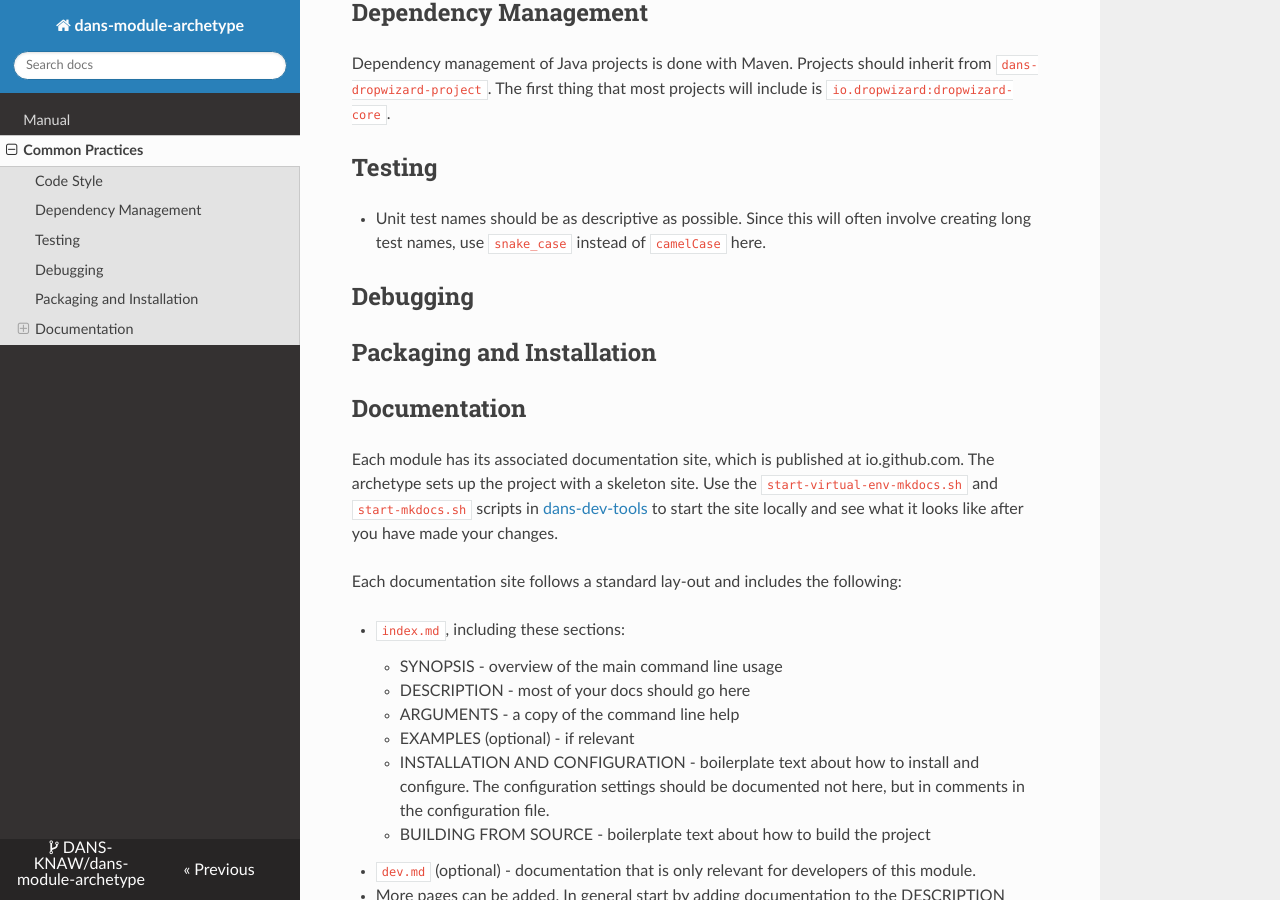
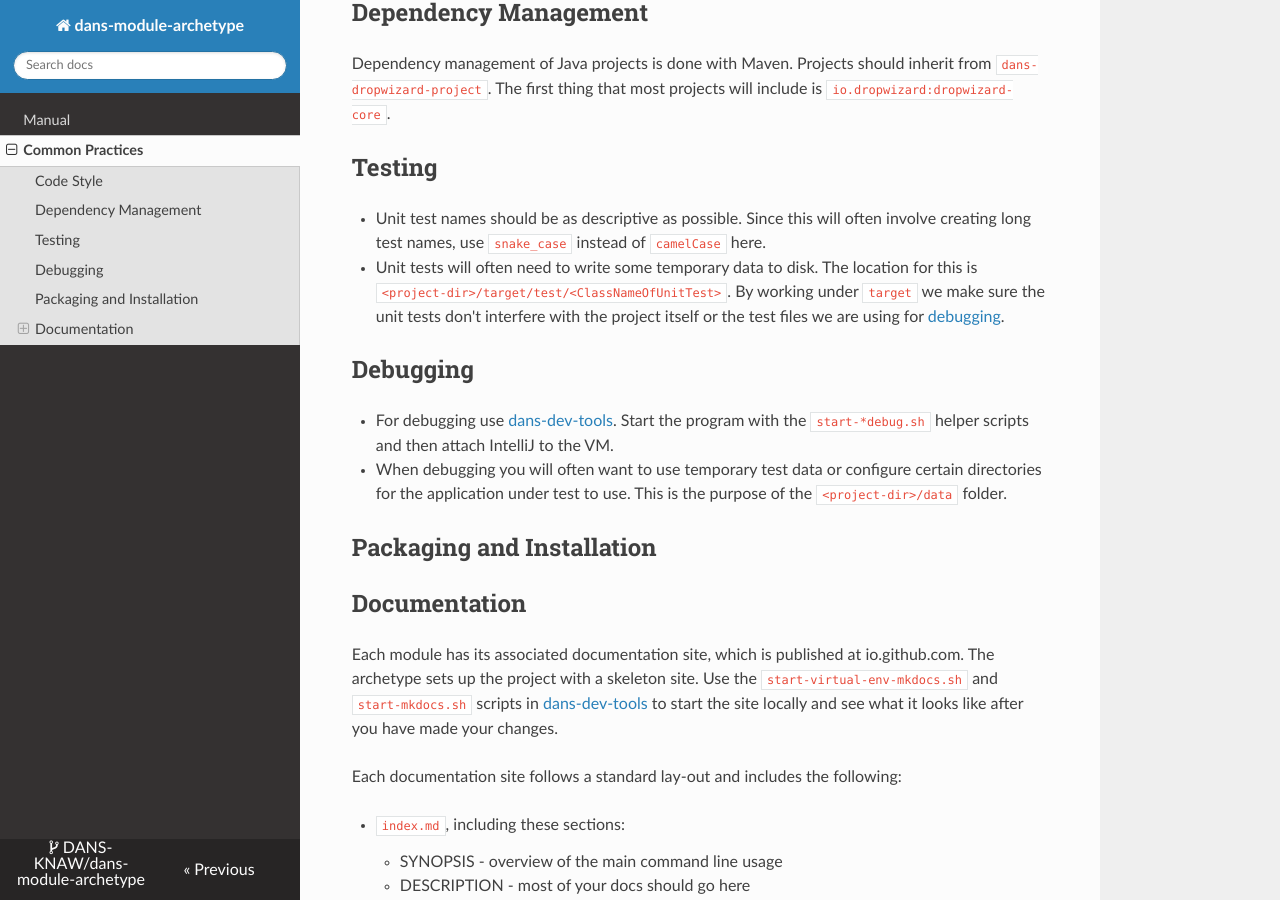
Before and after one commit to DANS-KNAW/dans-module-archetype, an MkDocs documentation site: the page built from docs/common-practices.md, in a window 1280 px wide and 900 px high, scrolled down 764 px. Built offline with MkDocs 1.6.1, drawn with Linux system fonts in a browser that asks for light colours; nearby versions of some CDN libraries.

Commit message:
Updated Common Practises with info on where to let unit tests work with temporary files

```diff
--- a/docs/common-practices.md
+++ b/docs/common-practices.md
@@ -30,25 +30,28 @@ Dependency Management
 Dependency management of Java projects is done with Maven. Projects should inherit from `dans-dropwizard-project`. The first
 thing that most projects will include is `io.dropwizard:dropwizard-core`.
 
-
-
 Testing
 -------
 
 * Unit test names should be as descriptive as possible. Since this will often involve creating long test names, use `snake_case` instead of `camelCase` here.
+* Unit tests will often need to write some temporary data to disk. The location for this is `<project-dir>/target/test/<ClassNameOfUnitTest>`. By working under
+  `target` we make sure the unit tests don't interfere with the project itself or the test files we are using for [debugging](#debugging).
 
 Debugging
 ---------
 
+* For debugging use [dans-dev-tools]{:target=_blank}. Start the program with the `start-*debug.sh` helper scripts and then attach IntelliJ to the VM.
+* When debugging you will often want to use temporary test data or configure certain directories for the application under test to use. This is the
+  purpose of the `<project-dir>/data` folder.
 
 Packaging and Installation
 --------------------------
 
 Documentation
 -------------
-Each module has its associated documentation site, which is published at io.github.com. The archetype sets up the project with a
-skeleton site. Use the `start-virtual-env-mkdocs.sh` and `start-mkdocs.sh` scripts in [dans-dev-tools] to start the site locally and see
-what it looks like after you have made your changes.
+Each module has its associated documentation site, which is published at io.github.com. The archetype sets up the project with a skeleton site. Use
+the `start-virtual-env-mkdocs.sh` and `start-mkdocs.sh` scripts in [dans-dev-tools]{:target=_blank} to start the site locally and see what it looks like after
+you have made your changes.
 
 Each documentation site follows a standard lay-out and includes the following:
 
```
